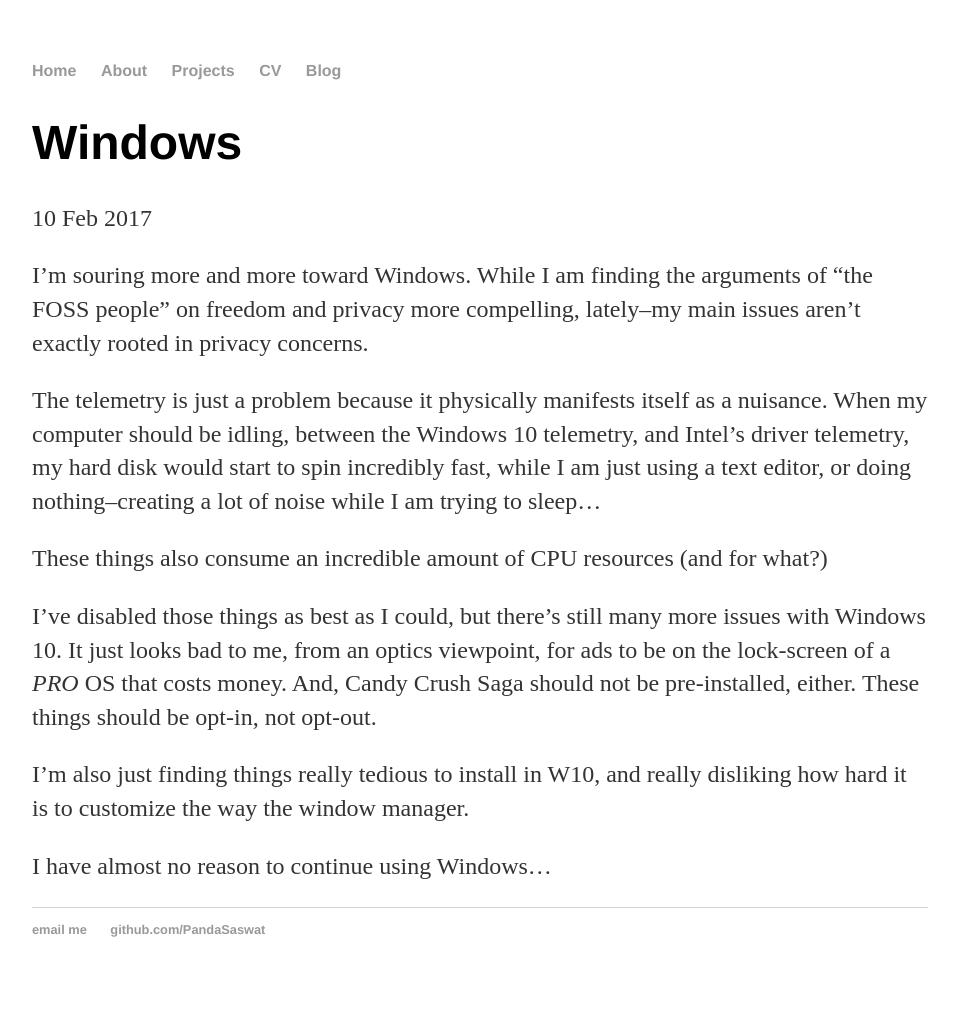
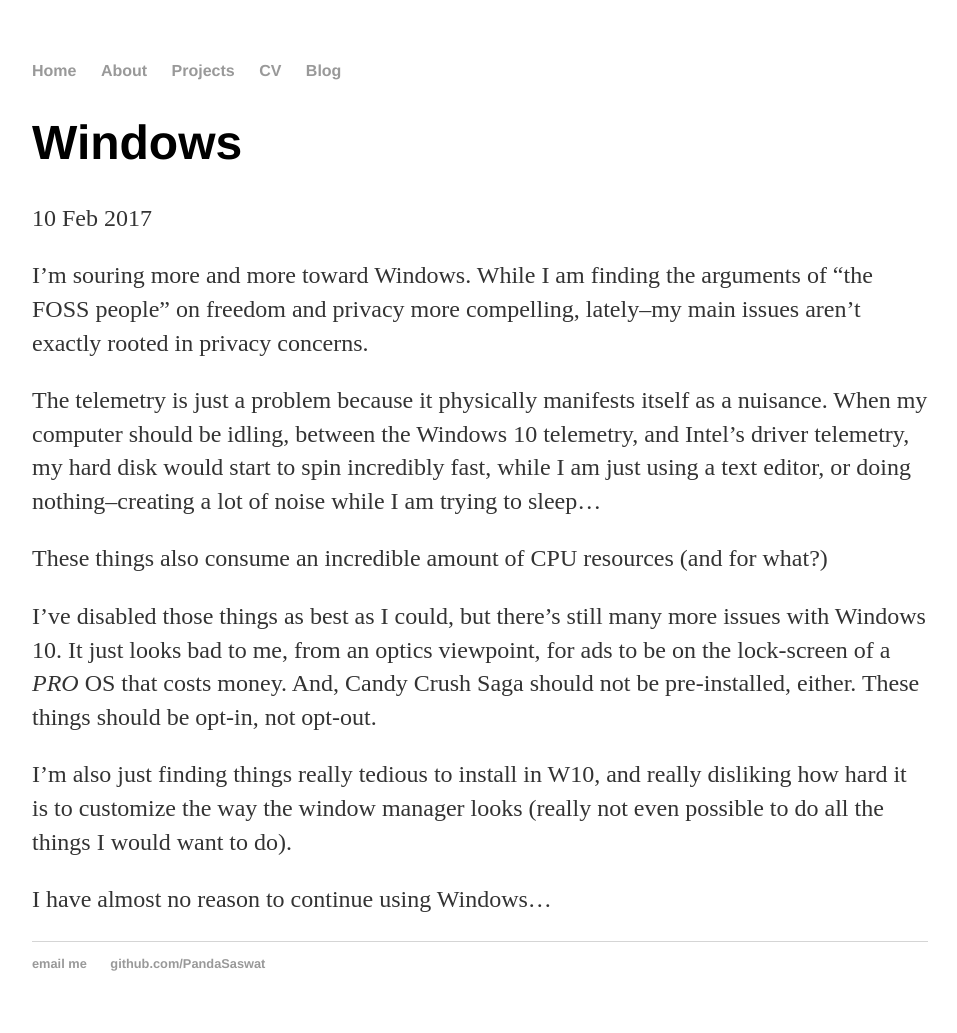
Before and after one commit to saswat/saswat.github.io, a Jekyll site: the page built from _posts/2017-02-10-windows.md, in a window 1280 px wide. Shown: the whole page, without its empty margins (160-1117 px from the left). Built offline with Jekyll 4.4.1, drawn with Linux system fonts in a browser that asks for light colours; before the commit the page ends 999 px from its top, so only the background shows below that.

Commit message:
Update 2017-02-10-windows.md

```diff
--- a/_posts/2017-02-10-windows.md
+++ b/_posts/2017-02-10-windows.md
@@ -12,6 +12,6 @@ These things also consume an incredible amount of CPU resources (and for what?)
 
 I've disabled those things as best as I could, but there's still many more issues with Windows 10. It just looks bad to me, from an optics viewpoint, for ads to be on the lock-screen of a *PRO* OS that costs money. And, Candy Crush Saga should not be pre-installed, either. These things should be opt-in, not opt-out.
 
-I'm also just finding things really tedious to install in W10, and really disliking how hard it is to customize the way the window manager.
+I'm also just finding things really tedious to install in W10, and really disliking how hard it is to customize the way the window manager looks (really not even possible to do all the things I would want to do).
 
 I have almost no reason to continue using Windows...
```
